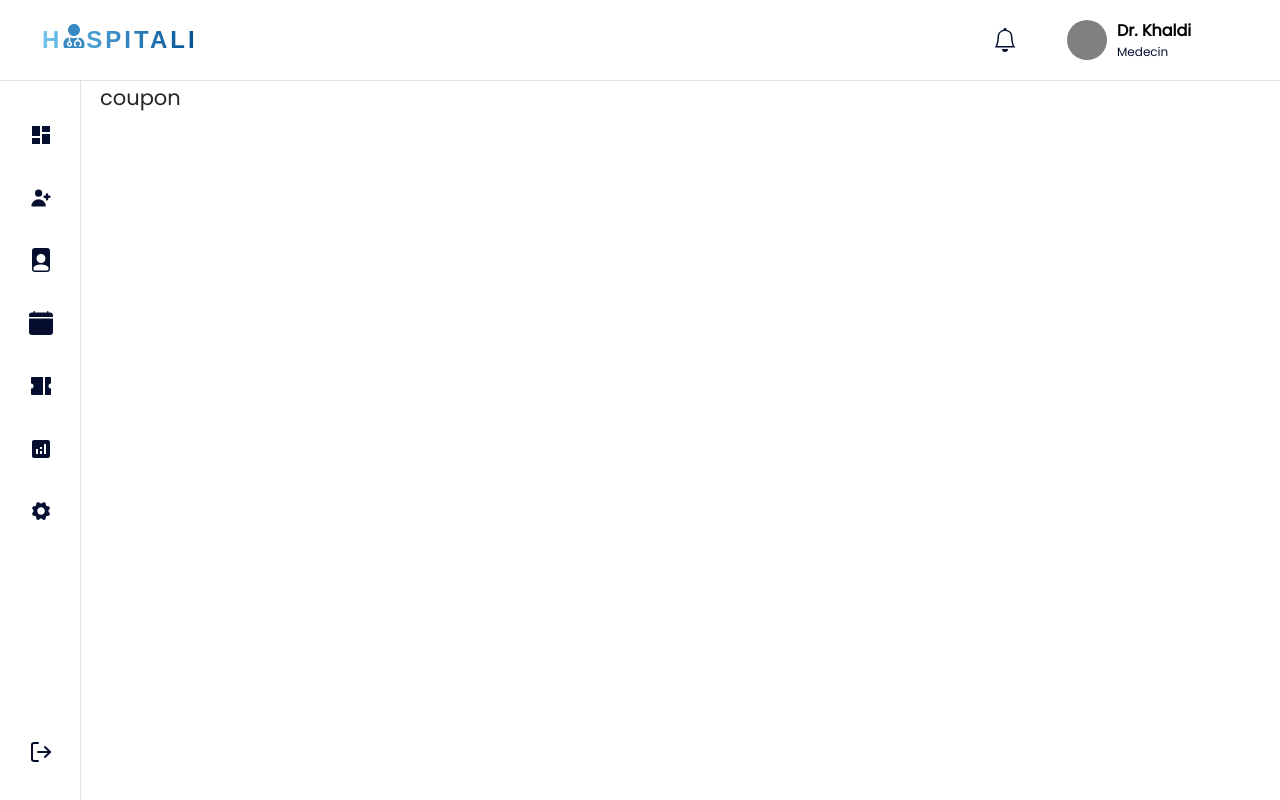
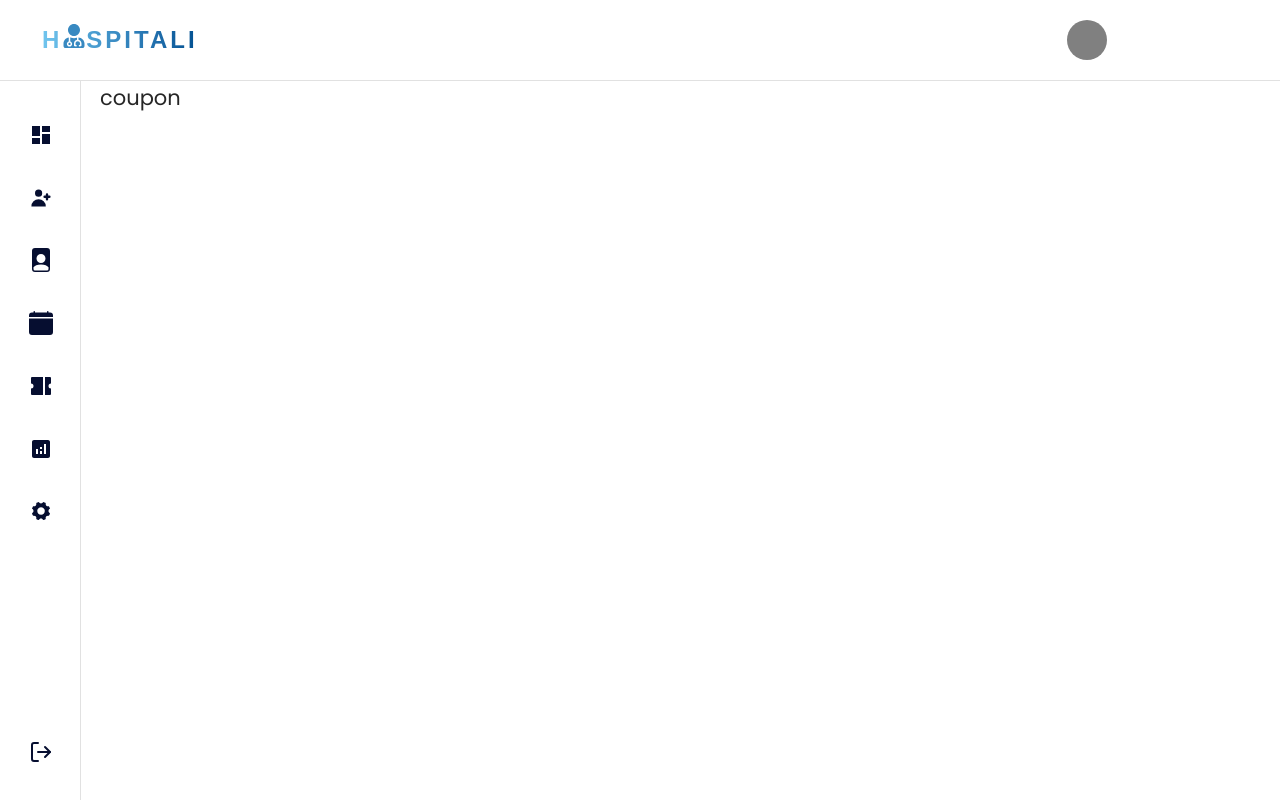
Before and after one commit to moumen26/PFE_SiteWeb, a React (Create React App) app in the folder frontend/: page /coupon in a window 1280 px wide. Built offline with nearby package versions, Linux system fonts and the light colour scheme.

Commit message:
zynocodes commit

```diff
--- a/frontend/package.json
+++ b/frontend/package.json
@@ -7,7 +7,7 @@
     "@testing-library/jest-dom": "^5.16.5",
     "@testing-library/react": "^13.4.0",
     "@testing-library/user-event": "^13.5.0",
-    "antd": "^4.14.0",
+    "antd": "^4.24.8",
     "axios": "^1.3.5",
     "react": "^18.2.0",
     "react-dom": "^18.2.0",
--- a/frontend/src/components/navBar.jsx
+++ b/frontend/src/components/navBar.jsx
@@ -1,11 +1,19 @@
 import { FaUserMd } from "react-icons/fa";
 import { BsBell } from "react-icons/bs";
-import MyAsideBarActive from "./asideBarActive";
-import { useState } from "react";
+import { useLogout } from "../hooks/useLogout";
+import { useAuthContext } from "../hooks/useAuthContext";
+
+
 export default function MyNavBar({ act, setAct }) {
   const classToggle = () => {
     setAct(!act);
   };
+  const { logout } = useLogout();
+  const { user } = useAuthContext();
+
+  const SubmitLogout = () => {
+    logout();
+  }
   return (
     <nav>
       <div className="left-nav">
@@ -24,14 +32,18 @@ export default function MyNavBar({ act, setAct }) {
         </a>
       </div>
       <div className="right-nav">
-        <BsBell size="24px" cursor="pointer" />
+        {user && (
+          <BsBell size="24px" cursor="pointer" onClick={SubmitLogout} />
+        )}
         <div className="doctor">
           <div className="doctor-pic"></div>
           <div className="doctor-name">
-            <a className="medcine-name" href="#">
-              Dr. Khaldi
-            </a>
-            <span>Medecin</span>
+            {user && (
+              <a className="medcine-name" href="#">Dr. {user.Fname}</a>
+            )}
+            {user && (
+              <span>{user.speciality}</span>
+            )}
           </div>
         </div>
       </div>
--- a/frontend/src/components/swiperDossier.jsx
+++ b/frontend/src/components/swiperDossier.jsx
@@ -6,7 +6,7 @@ import { BsChevronRight } from "react-icons/bs";
 import { useState } from "react";
 import SwiperButtonNext from "./nextButton";
 import SwiperButtonBack from "./backButton";
-import ObstetricauxTable from "./ObstetricauxTable";
+import ObstetricauxTable from "./obstetricauxTable";
 
 export default function MySwiper() {
   return (
--- a/frontend/src/pages/calendrier.jsx
+++ b/frontend/src/pages/calendrier.jsx
@@ -2,7 +2,6 @@ import React, { useState } from "react";
 import MyAsideBar from "../components/asideBar";
 import MyAsideBarActive from "../components/asideBarActive";
 import MyNavBar from "../components/navBar";
-import ObstetricauxTable from "../components/ObstetricauxTable";
 import MyDashboradCalendar from "../components/dashboardCalendar";
 
 export default function Calendrier() {
```
Also changed, not shown: 1 other file (tests, documents, lock files or other folders).
